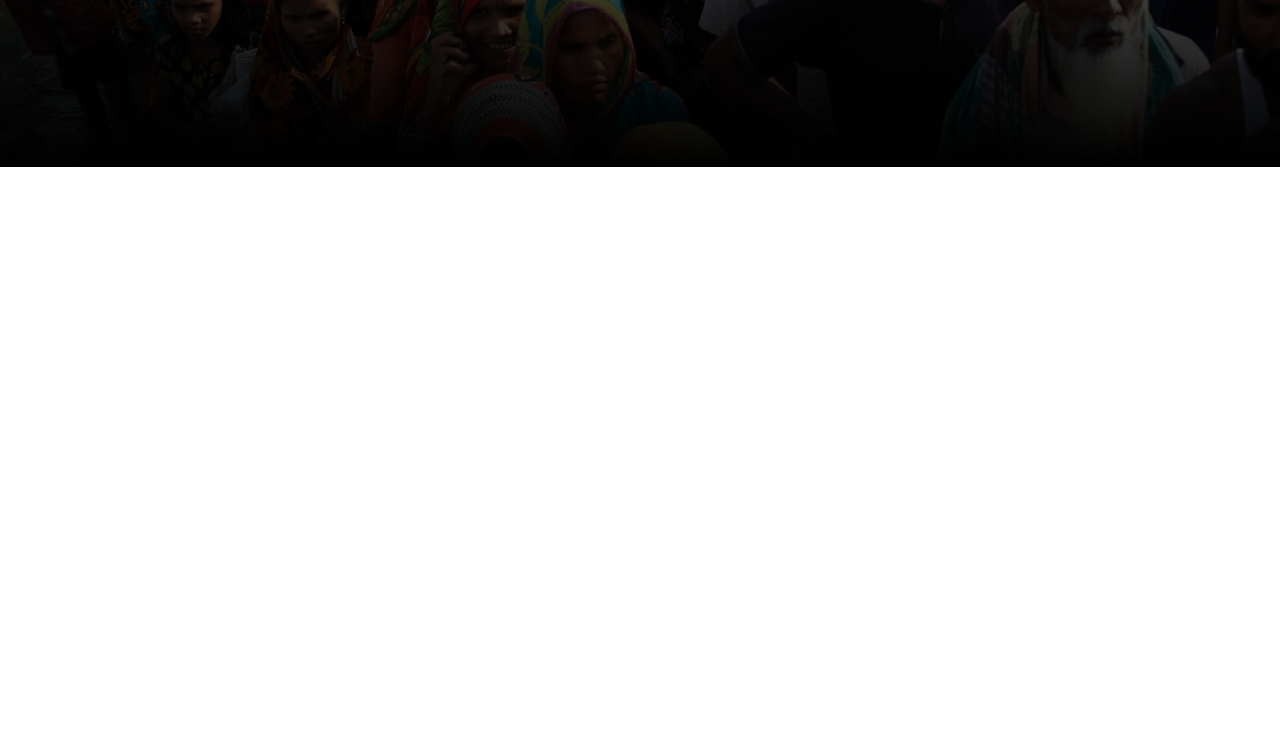
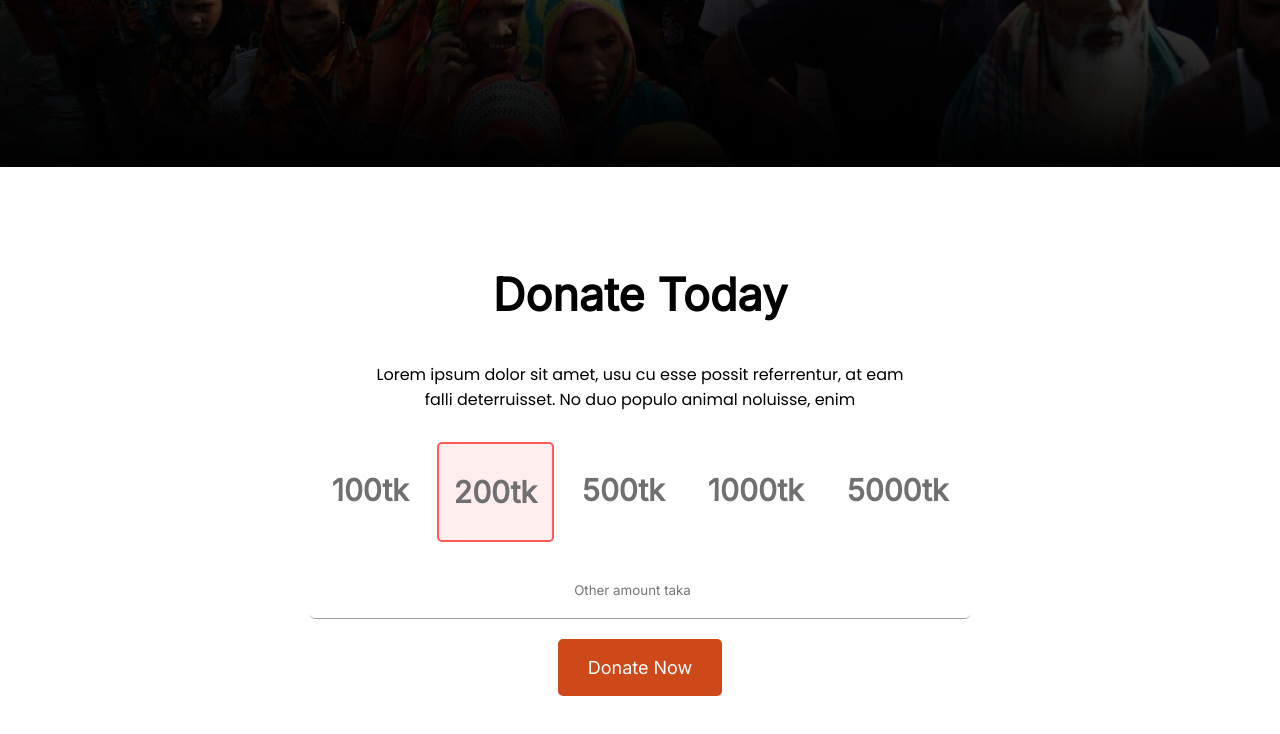
Before and after one commit to SAIDUR-WAY/donate-today, a plain HTML site: page index.html in a window 1280 px wide. Shown: the part 482-1216 px from the top of the page. Before the commit the page ends 800 px from the top, so only its background shows below. Drawn offline with Linux system fonts and the light colour scheme.

Commit message:
Donate section adding

```diff
--- a/index.html
+++ b/index.html
@@ -16,12 +16,29 @@
                <h1 class="he-title">Let’s Help Those Who Are
                More In Need
                </h1>
-               <p class="he-description">Lorem ipsum dolor sit amet consectetur adipisicing elit. Facilis sint vel repellat non incidunt praesentium aspernatur atque r.</p>
+               <p class="section-description">Lorem ipsum dolor sit amet consectetur adipisicing elit. Facilis sint vel repellat non incidunt praesentium aspernatur atque r.</p>
                <button class="btn-primary">Donate Now</button>
           </div>
      </header>
      <main>
-
+         <section class="donate-today">
+          <div class="donate">
+               <h3 class="section-title">Donate Today</h3>
+               <p class="section-description">Lorem ipsum dolor sit amet, usu cu esse possit referrentur, at eam falli
+                    deterruisset. No duo populo animal noluisse, enim</p>
+               <div class="amount-item">
+                    <p class="amount-tk">100tk</p>
+                    <p class="amount-tk active">200tk</p>
+                    <p class="amount-tk">500tk</p>
+                    <p class="amount-tk">1000tk</p>
+                    <p class="amount-tk">5000tk</p>
+               </div>
+               <form action="" class="total">
+                         <input type="number" name="number" id="number" value="" placeholder="Other amount taka">
+               </form>
+               <button class="btn-primary">Donate Now</button>
+          </div>
+         </section>
      </main>
      <footer>
 
--- a/style/donate.css
+++ b/style/donate.css
@@ -4,6 +4,11 @@
      margin: 0 auto;
      box-sizing: border-box;
      font-family: 'Inter', sans-serif;
+}
+section{
+     max-width: 1140px;
+     text-align: center;
+     margin: 100px auto;
 }
 
 /* Header Section Style */
@@ -28,13 +33,14 @@
      font-size: 55px;
      color: #ffffff;
 }
-.he-description{
+.section-description{
      width: 527px;
      margin: 0 auto;
      padding:40px 0 30px;
      font-family: 'Poppins', sans-serif;
+}
+.header-item .section-description{
      color:#ffffff;
-
 }
 .btn-primary{
      color: #ffffff;
@@ -48,3 +54,52 @@
 .btn-primary:hover{
      background-color: rgb(136, 45, 12);
 }
+
+/* Donate today style */
+
+.donate{
+     width: 660px;
+     margin: 0 auto;
+}
+.section-title{
+     font-size: 45px;
+     font-weight: 800;
+}
+.section-description{
+
+}
+.amount-tk{
+     padding: 30px 15px;
+
+
+}
+.active{
+     border: 2px solid #FF5959;
+     border-radius: 5px;
+     background:#FFEEEE;
+}
+.amount-tk:hover{
+     border: 2px solid #FF5959;
+     border-radius: 5px;
+     background:#FFEEEE;
+}
+.amount-item{
+     display: flex;
+     font-size: 30px;
+     font-weight: 700;
+     color: #707070;
+}
+.total input[type=number]{
+    padding: 20px;
+    border: none;
+    border-bottom: 1px solid #a6a0a0;
+    border-radius: 5px;
+    width: 100%;
+    text-align: center;
+    margin: 20px 0;
+}
+input[type=number]:focus{
+     background-color:#FFEEEE;;
+     outline: none;
+     border-color: rgb(72, 68, 68);
+}
```
